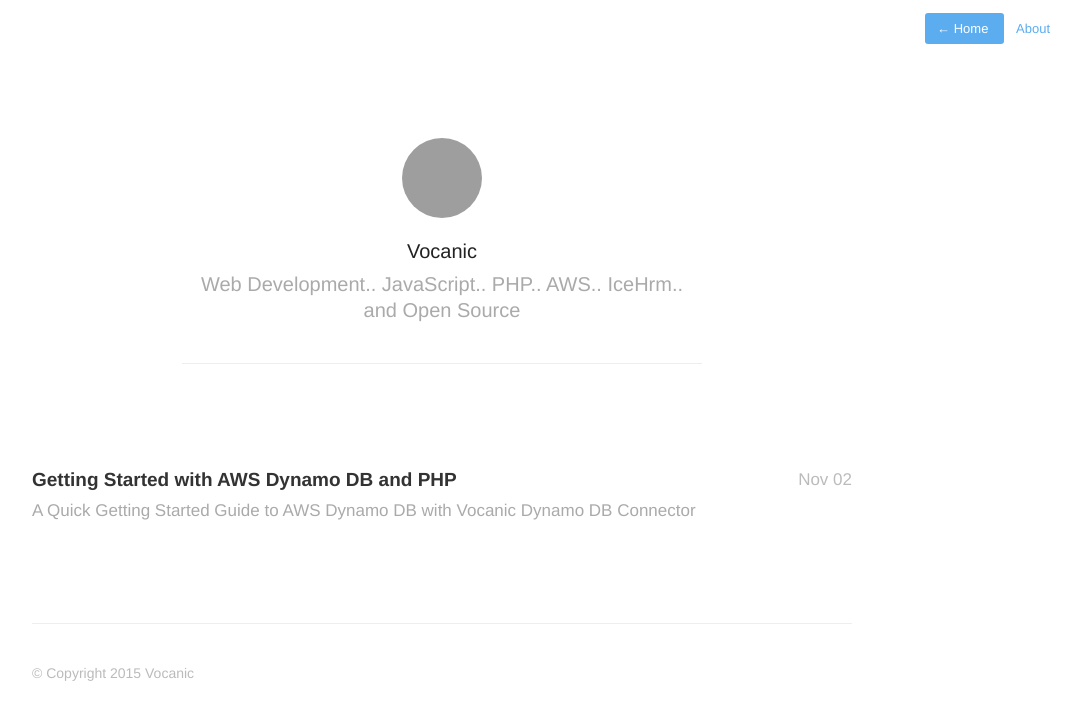
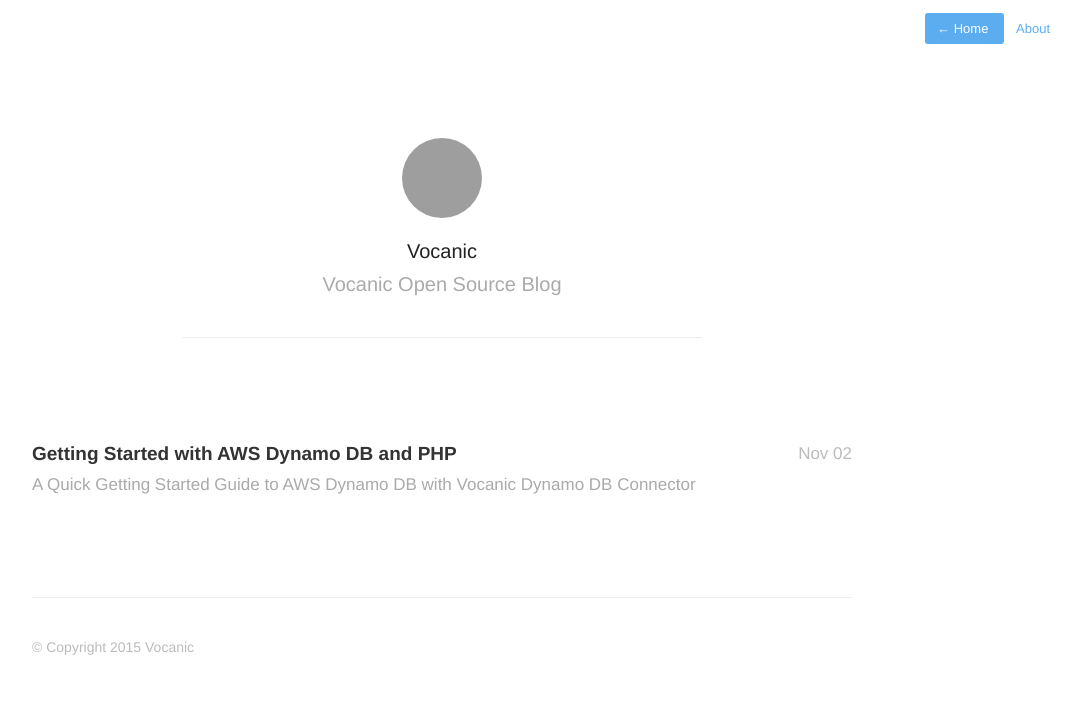
Before and after one commit to vocanic/vocanic.github.io, a Jekyll site: the page built from index.html, in a window 1280 px wide. Shown: the top 720 px of the page, without its empty margins (198-1278 px from the left). Built offline with Jekyll 4.4.1, drawn with Linux system fonts in a browser that asks for light colours; nearby versions of some CDN libraries; Markdown is read by kramdown in place of the engine named in the settings; the list of posts is cut into pages by our own code; grey boxes are pictures that could not be loaded.

Commit message:
Change meta description

```diff
--- a/_config.yml
+++ b/_config.yml
@@ -1,6 +1,6 @@
-name: Web Development.. JavaScript.. PHP.. AWS.. IceHrm.. and Open Source
-description: Web Development.. JavaScript.. PHP.. AWS.. IceHrm.. and Open Source
-meta_description: "Full-Stack Web Developer blogging mostly about his open source projects and random intersting technical bits and pieces."
+name: Vocanic Open Source Blog, JavaScript, PHP, AWS, Social Media
+description: Vocanic Open Source Blog
+meta_description: "Asia's leading, regional, full service social media agency"
 
 aboutPage: true
 
```
